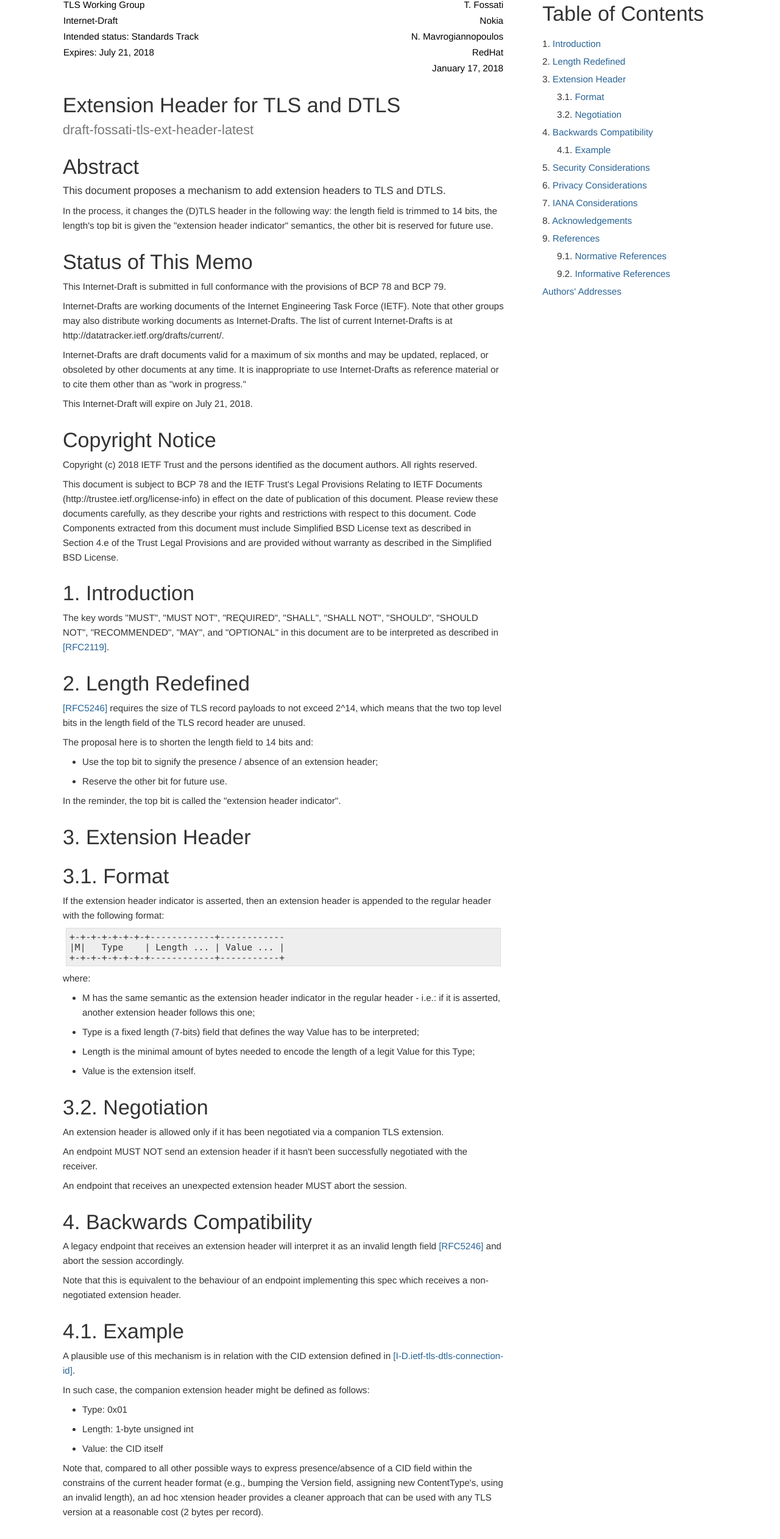
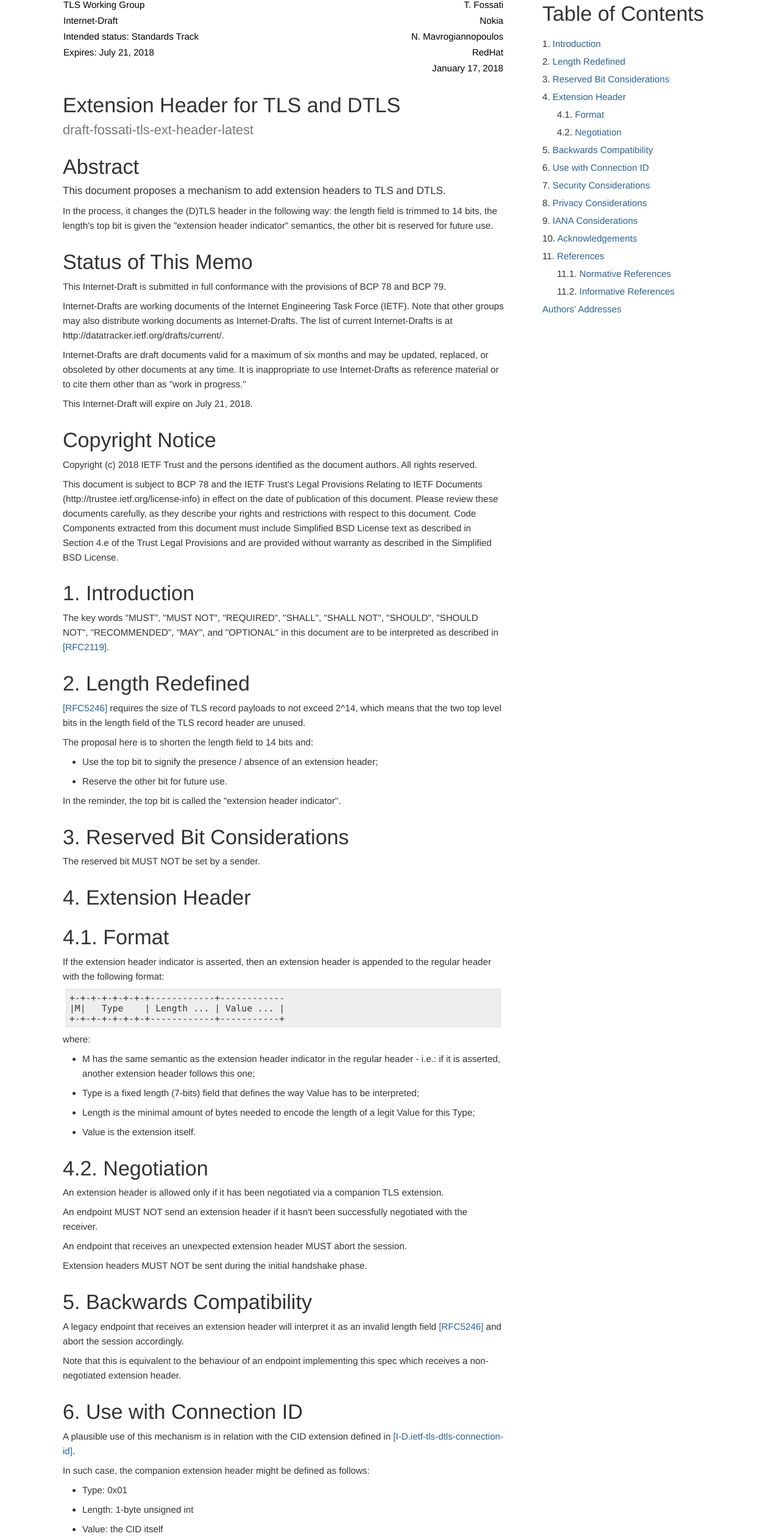
Before and after one commit to thomas-fossati/draft-tls-ext-header, a plain HTML site: page draft-fossati-tls-ext-header.html in a window 1280 px wide. Shown: the part 80-2603 px from the top of the page at 61% size. Drawn offline with Linux system fonts and the light colour scheme.

Commit message:
Script updating gh-pages from becc0d5. [ci skip]

```diff
--- a/draft-fossati-tls-ext-header.html
+++ b/draft-fossati-tls-ext-header.html
@@ -284,18 +284,19 @@ address {
   <link href="#rfc.toc" rel="Contents"/>
 <link href="#rfc.section.1" rel="Chapter" title="1 Introduction"/>
 <link href="#rfc.section.2" rel="Chapter" title="2 Length Redefined"/>
-<link href="#rfc.section.3" rel="Chapter" title="3 Extension Header"/>
-<link href="#rfc.section.3.1" rel="Chapter" title="3.1 Format"/>
-<link href="#rfc.section.3.2" rel="Chapter" title="3.2 Negotiation"/>
-<link href="#rfc.section.4" rel="Chapter" title="4 Backwards Compatibility"/>
-<link href="#rfc.section.4.1" rel="Chapter" title="4.1 Example"/>
-<link href="#rfc.section.5" rel="Chapter" title="5 Security Considerations"/>
-<link href="#rfc.section.6" rel="Chapter" title="6 Privacy Considerations"/>
-<link href="#rfc.section.7" rel="Chapter" title="7 IANA Considerations"/>
-<link href="#rfc.section.8" rel="Chapter" title="8 Acknowledgements"/>
-<link href="#rfc.references" rel="Chapter" title="9 References"/>
-<link href="#rfc.references.1" rel="Chapter" title="9.1 Normative References"/>
-<link href="#rfc.references.2" rel="Chapter" title="9.2 Informative References"/>
+<link href="#rfc.section.3" rel="Chapter" title="3 Reserved Bit Considerations"/>
+<link href="#rfc.section.4" rel="Chapter" title="4 Extension Header"/>
+<link href="#rfc.section.4.1" rel="Chapter" title="4.1 Format"/>
+<link href="#rfc.section.4.2" rel="Chapter" title="4.2 Negotiation"/>
+<link href="#rfc.section.5" rel="Chapter" title="5 Backwards Compatibility"/>
+<link href="#rfc.section.6" rel="Chapter" title="6 Use with Connection ID"/>
+<link href="#rfc.section.7" rel="Chapter" title="7 Security Considerations"/>
+<link href="#rfc.section.8" rel="Chapter" title="8 Privacy Considerations"/>
+<link href="#rfc.section.9" rel="Chapter" title="9 IANA Considerations"/>
+<link href="#rfc.section.10" rel="Chapter" title="10 Acknowledgements"/>
+<link href="#rfc.references" rel="Chapter" title="11 References"/>
+<link href="#rfc.references.1" rel="Chapter" title="11.1 Normative References"/>
+<link href="#rfc.references.2" rel="Chapter" title="11.2 Informative References"/>
 <link href="#rfc.authors" rel="Chapter"/>
 
 
@@ -368,18 +369,19 @@ address {
 
   	<li>1.   <a href="#rfc.section.1">Introduction</a></li>
 <li>2.   <a href="#rfc.section.2">Length Redefined</a></li>
-<li>3.   <a href="#rfc.section.3">Extension Header</a></li>
-<ul><li>3.1.   <a href="#rfc.section.3.1">Format</a></li>
-<li>3.2.   <a href="#rfc.section.3.2">Negotiation</a></li>
-</ul><li>4.   <a href="#rfc.section.4">Backwards Compatibility</a></li>
-<ul><li>4.1.   <a href="#rfc.section.4.1">Example</a></li>
-</ul><li>5.   <a href="#rfc.section.5">Security Considerations</a></li>
-<li>6.   <a href="#rfc.section.6">Privacy Considerations</a></li>
-<li>7.   <a href="#rfc.section.7">IANA Considerations</a></li>
-<li>8.   <a href="#rfc.section.8">Acknowledgements</a></li>
-<li>9.   <a href="#rfc.references">References</a></li>
-<ul><li>9.1.   <a href="#rfc.references.1">Normative References</a></li>
-<li>9.2.   <a href="#rfc.references.2">Informative References</a></li>
+<li>3.   <a href="#rfc.section.3">Reserved Bit Considerations</a></li>
+<li>4.   <a href="#rfc.section.4">Extension Header</a></li>
+<ul><li>4.1.   <a href="#rfc.section.4.1">Format</a></li>
+<li>4.2.   <a href="#rfc.section.4.2">Negotiation</a></li>
+</ul><li>5.   <a href="#rfc.section.5">Backwards Compatibility</a></li>
+<li>6.   <a href="#rfc.section.6">Use with Connection ID</a></li>
+<li>7.   <a href="#rfc.section.7">Security Considerations</a></li>
+<li>8.   <a href="#rfc.section.8">Privacy Considerations</a></li>
+<li>9.   <a href="#rfc.section.9">IANA Considerations</a></li>
+<li>10.   <a href="#rfc.section.10">Acknowledgements</a></li>
+<li>11.   <a href="#rfc.references">References</a></li>
+<ul><li>11.1.   <a href="#rfc.references.1">Normative References</a></li>
+<li>11.2.   <a href="#rfc.references.2">Informative References</a></li>
 </ul><li><a href="#rfc.authors">Authors' Addresses</a></li>
 
 
@@ -397,15 +399,17 @@ address {
   <li>Reserve the other bit for future use.</li>
 </ul>
 <p id="rfc.section.2.p.4">In the reminder, the top bit is called the "extension header indicator".</p>
-<h1 id="rfc.section.3"><a href="#rfc.section.3">3.</a> <a href="#extension-header" id="extension-header">Extension Header</a></h1>
-<h1 id="rfc.section.3.1"><a href="#rfc.section.3.1">3.1.</a> <a href="#ext-header-format" id="ext-header-format">Format</a></h1>
-<p id="rfc.section.3.1.p.1">If the extension header indicator is asserted, then an extension header is appended to the regular header with the following format:</p>
+<h1 id="rfc.section.3"><a href="#rfc.section.3">3.</a> <a href="#reserved-bit-considerations" id="reserved-bit-considerations">Reserved Bit Considerations</a></h1>
+<p id="rfc.section.3.p.1">The reserved bit MUST NOT be set by a sender.</p>
+<h1 id="rfc.section.4"><a href="#rfc.section.4">4.</a> <a href="#extension-header" id="extension-header">Extension Header</a></h1>
+<h1 id="rfc.section.4.1"><a href="#rfc.section.4.1">4.1.</a> <a href="#ext-header-format" id="ext-header-format">Format</a></h1>
+<p id="rfc.section.4.1.p.1">If the extension header indicator is asserted, then an extension header is appended to the regular header with the following format:</p>
 <pre>
 +-+-+-+-+-+-+-+------------+------------
 |M|   Type    | Length ... | Value ... |
 +-+-+-+-+-+-+-+------------+-----------+
 </pre>
-<p id="rfc.section.3.1.p.2">where:</p>
+<p id="rfc.section.4.1.p.2">where:</p>
 <p/>
 
 <ul>
@@ -414,16 +418,17 @@ address {
   <li>Length is the minimal amount of bytes needed to encode the length of a legit Value for this Type;</li>
   <li>Value is the extension itself.</li>
 </ul>
-<h1 id="rfc.section.3.2"><a href="#rfc.section.3.2">3.2.</a> <a href="#ext-header-nego" id="ext-header-nego">Negotiation</a></h1>
-<p id="rfc.section.3.2.p.1">An extension header is allowed only if it has been negotiated via a companion TLS extension.</p>
-<p id="rfc.section.3.2.p.2">An endpoint MUST NOT send an extension header if it hasn't been successfully negotiated with the receiver.</p>
-<p id="rfc.section.3.2.p.3">An endpoint that receives an unexpected extension header MUST abort the session.</p>
-<h1 id="rfc.section.4"><a href="#rfc.section.4">4.</a> <a href="#ext-header-backwards-compat" id="ext-header-backwards-compat">Backwards Compatibility</a></h1>
-<p id="rfc.section.4.p.1">A legacy endpoint that receives an extension header will interpret it as an invalid length field <a href="#RFC5246">[RFC5246]</a> and abort the session accordingly.</p>
-<p id="rfc.section.4.p.2">Note that this is equivalent to the behaviour of an endpoint implementing this spec which receives a non-negotiated extension header.</p>
-<h1 id="rfc.section.4.1"><a href="#rfc.section.4.1">4.1.</a> <a href="#example" id="example">Example</a></h1>
-<p id="rfc.section.4.1.p.1">A plausible use of this mechanism is in relation with the CID extension defined in <a href="#I-D.ietf-tls-dtls-connection-id">[I-D.ietf-tls-dtls-connection-id]</a>.</p>
-<p id="rfc.section.4.1.p.2">In such case, the companion extension header might be defined as follows:</p>
+<h1 id="rfc.section.4.2"><a href="#rfc.section.4.2">4.2.</a> <a href="#ext-header-nego" id="ext-header-nego">Negotiation</a></h1>
+<p id="rfc.section.4.2.p.1">An extension header is allowed only if it has been negotiated via a companion TLS extension.</p>
+<p id="rfc.section.4.2.p.2">An endpoint MUST NOT send an extension header if it hasn't been successfully negotiated with the receiver.</p>
+<p id="rfc.section.4.2.p.3">An endpoint that receives an unexpected extension header MUST abort the session.</p>
+<p id="rfc.section.4.2.p.4">Extension headers MUST NOT be sent during the initial handshake phase.</p>
+<h1 id="rfc.section.5"><a href="#rfc.section.5">5.</a> <a href="#ext-header-backwards-compat" id="ext-header-backwards-compat">Backwards Compatibility</a></h1>
+<p id="rfc.section.5.p.1">A legacy endpoint that receives an extension header will interpret it as an invalid length field <a href="#RFC5246">[RFC5246]</a> and abort the session accordingly.</p>
+<p id="rfc.section.5.p.2">Note that this is equivalent to the behaviour of an endpoint implementing this spec which receives a non-negotiated extension header.</p>
+<h1 id="rfc.section.6"><a href="#rfc.section.6">6.</a> <a href="#ext-header-and-cid" id="ext-header-and-cid">Use with Connection ID</a></h1>
+<p id="rfc.section.6.p.1">A plausible use of this mechanism is in relation with the CID extension defined in <a href="#I-D.ietf-tls-dtls-connection-id">[I-D.ietf-tls-dtls-connection-id]</a>.</p>
+<p id="rfc.section.6.p.2">In such case, the companion extension header might be defined as follows:</p>
 <p/>
 
 <ul>
@@ -431,25 +436,25 @@ address {
   <li>Length: 1-byte unsigned int</li>
   <li>Value: the CID itself</li>
 </ul>
-<p id="rfc.section.4.1.p.4">Note that, compared to all other possible ways to express presence/absence of a CID field within the constrains of the current header format (e.g., bumping the Version field, assigning new ContentType's, using an invalid length), an ad hoc xtension header provides a cleaner approach that can be used with any TLS version at a reasonable cost (2 bytes per record).</p>
-<h1 id="rfc.section.5"><a href="#rfc.section.5">5.</a> <a href="#security-considerations" id="security-considerations">Security Considerations</a></h1>
+<p id="rfc.section.6.p.4">Note that, compared to all other possible ways to express presence/absence of a CID field within the constrains of the current header format (e.g., bumping the Version field, assigning new ContentType's, using an invalid length), an ad hoc xtension header provides a cleaner approach that can be used with any TLS version at a reasonable cost (2 bytes per record).</p>
+<h1 id="rfc.section.7"><a href="#rfc.section.7">7.</a> <a href="#security-considerations" id="security-considerations">Security Considerations</a></h1>
 <p/>
 
 <ul>
   <li>TODO discuss on-path active attacker - trying to modify an existing extension header or insert a new one</li>
 </ul>
-<h1 id="rfc.section.6"><a href="#rfc.section.6">6.</a> <a href="#privacy-considerations" id="privacy-considerations">Privacy Considerations</a></h1>
+<h1 id="rfc.section.8"><a href="#rfc.section.8">8.</a> <a href="#privacy-considerations" id="privacy-considerations">Privacy Considerations</a></h1>
 <p/>
 
 <ul>
   <li>TODO discuss metadata insertion - privacy implications must be discussed on a per extension basis</li>
 </ul>
-<h1 id="rfc.section.7"><a href="#rfc.section.7">7.</a> <a href="#iana-considerations" id="iana-considerations">IANA Considerations</a></h1>
-<p id="rfc.section.7.p.1">This document defines a new IANA registry that, for each extension header, shall define: - the Type codepoint; - the Length size in bytes.</p>
-<h1 id="rfc.section.8"><a href="#rfc.section.8">8.</a> <a href="#acknowledgements" id="acknowledgements">Acknowledgements</a></h1>
-<p id="rfc.section.8.p.1">TODO</p>
-<h1 id="rfc.references"><a href="#rfc.references">9.</a> References</h1>
-<h1 id="rfc.references.1"><a href="#rfc.references.1">9.1.</a> Normative References</h1>
+<h1 id="rfc.section.9"><a href="#rfc.section.9">9.</a> <a href="#iana-considerations" id="iana-considerations">IANA Considerations</a></h1>
+<p id="rfc.section.9.p.1">This document defines a new IANA registry that, for each extension header, shall define: - the Type codepoint; - the Length size in bytes.</p>
+<h1 id="rfc.section.10"><a href="#rfc.section.10">10.</a> <a href="#acknowledgements" id="acknowledgements">Acknowledgements</a></h1>
+<p id="rfc.section.10.p.1">TODO</p>
+<h1 id="rfc.references"><a href="#rfc.references">11.</a> References</h1>
+<h1 id="rfc.references.1"><a href="#rfc.references.1">11.1.</a> Normative References</h1>
 <table>
   <tbody>
     <tr>
@@ -472,7 +477,7 @@ address {
     </tr>
   </tbody>
 </table>
-<h1 id="rfc.references.2"><a href="#rfc.references.2">9.2.</a> Informative References</h1>
+<h1 id="rfc.references.2"><a href="#rfc.references.2">11.2.</a> Informative References</h1>
 <table>
   <tbody>
     <tr>
```
Also changed, not shown: draft-fossati-tls-ext-header.txt.
